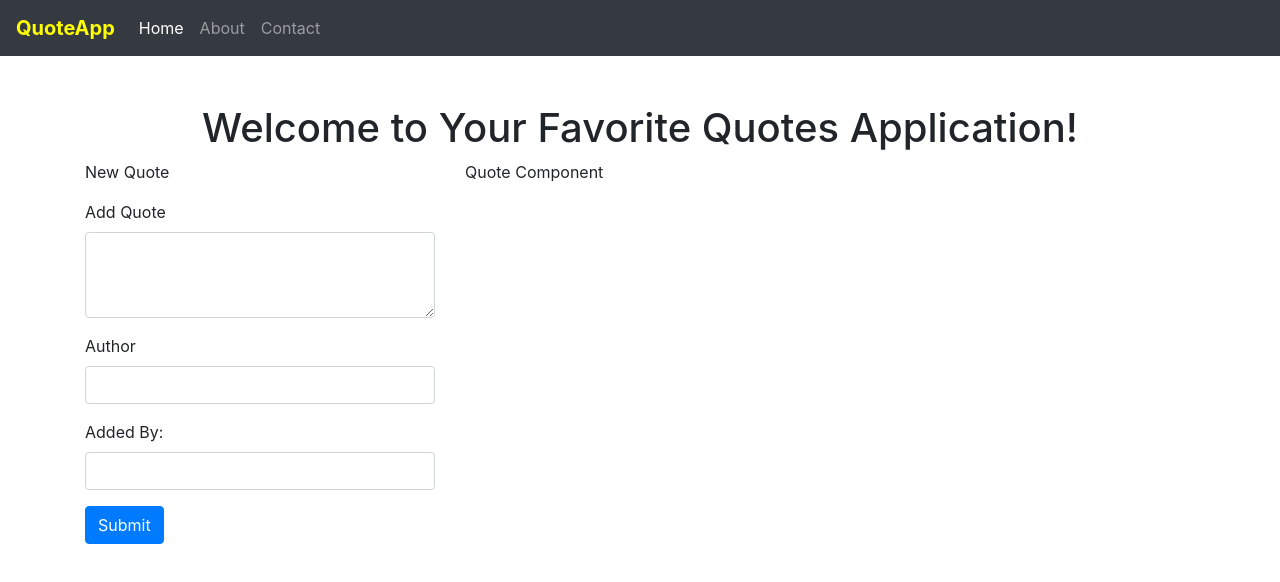
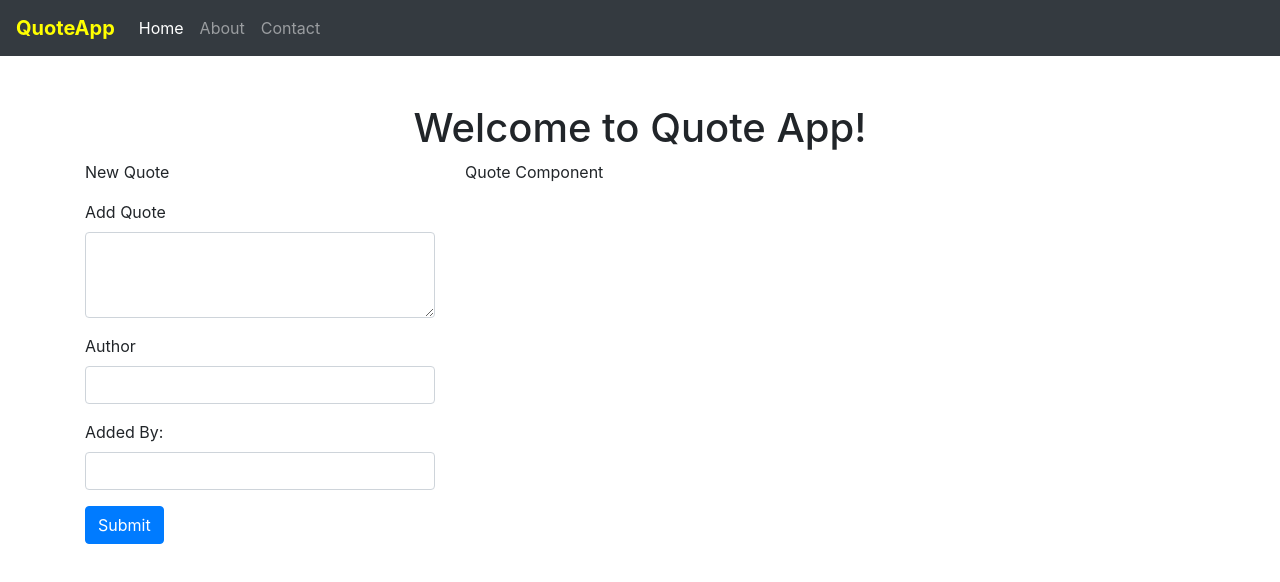
Before and after one commit to chanaiagwata/Quote-App, an Angular app: page / in a window 1280 px wide. Shown: the top 582 px of the page. Built offline with nearby package versions, Linux system fonts and the light colour scheme.

Commit message:
test: will check if repository initialized properly

```diff
--- a/src/app/app.component.html
+++ b/src/app/app.component.html
@@ -1,6 +1,6 @@
 <app-navbar></app-navbar>
 
-<h1 class="mt-5 text-center">Welcome to Your Favorite Quotes Application!</h1>
+<h1 class="mt-5 text-center">Welcome to Quote App!</h1>
 
 <div class="container">
   <div class="row">
```
